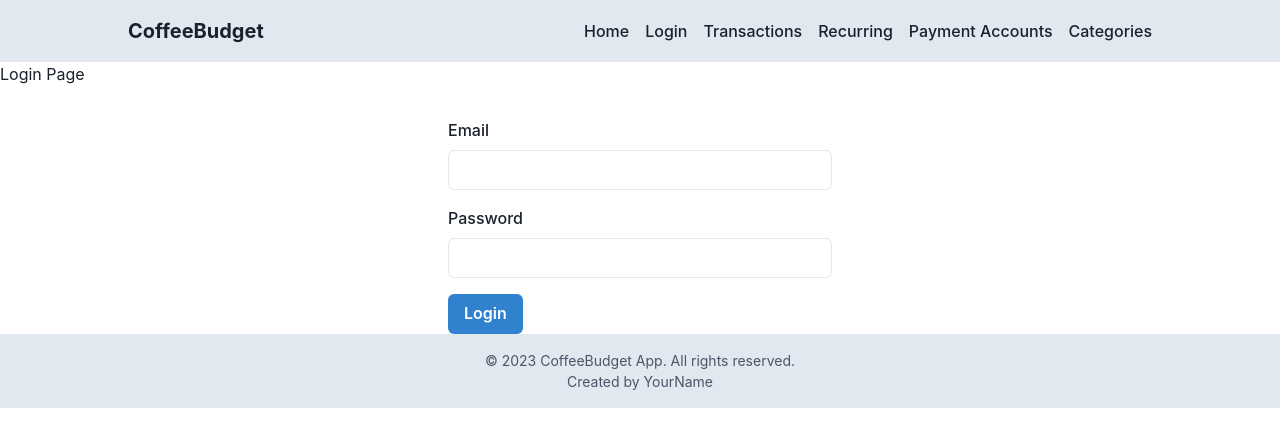
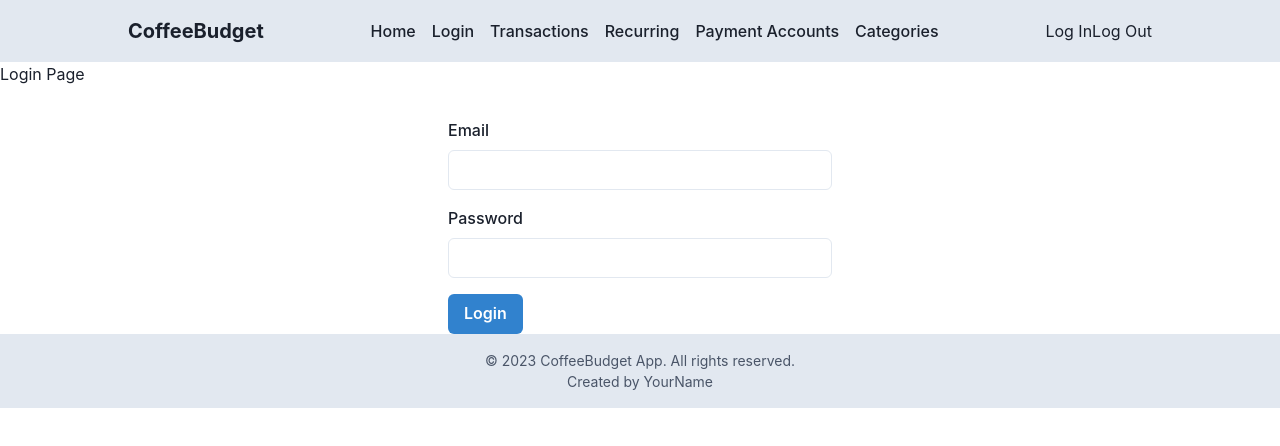
Before and after one commit to AleStranieri/coffee-budget-backoffice, a React (Create React App) app: page /login in a window 1280 px wide. Shown: the top 446 px of the page. Built offline with nearby package versions, Linux system fonts and the light colour scheme; no server answers.

Commit message:
first auth0 integration

```diff
--- a/package.json
+++ b/package.json
@@ -4,6 +4,7 @@
   "private": true,
   "dependencies": {
     "@apollo/client": "^3.7.14",
+    "@auth0/auth0-react": "^2.2.3",
     "@chakra-ui/icons": "^2.0.19",
     "@chakra-ui/react": "^2.8.2",
     "@emotion/react": "^11.11.0",
--- a/src/components/Header.js
+++ b/src/components/Header.js
@@ -1,6 +1,9 @@
 import React from 'react';
 import { Link } from 'react-router-dom';
 import { Box, Flex, Text } from '@chakra-ui/react';
+import LoginButton from './LoginButton';
+import Profile from './Profile';
+import LogoutButton from './LogoutButton';
 
 const Header = () => {
     const pages = [
@@ -23,7 +26,14 @@
                 <Link to={page.path}>{page.title}</Link>
             </Text>
             ))}
+
         </Flex>
+        <Text>
+                <LoginButton/>
+                <Profile/>
+                <LogoutButton />
+            </Text>
+
         </Flex>
     </Box>
     );
--- /dev/null
+++ b/src/components/LoginButton.js
@@ -0,0 +1,10 @@
+import { useAuth0 } from "@auth0/auth0-react";
+import React from "react";
+
+const LoginButton = () => {
+  const { loginWithRedirect } = useAuth0();
+
+  return <button onClick={() => loginWithRedirect()}>Log In</button>;
+};
+
+export default LoginButton;
--- /dev/null
+++ b/src/components/LogoutButton.js
@@ -0,0 +1,14 @@
+import { useAuth0 } from "@auth0/auth0-react";
+import React from "react";
+
+const LogoutButton = () => {
+  const { logout } = useAuth0();
+
+  return (
+    <button onClick={() => logout({ logoutParams: { returnTo: window.location.origin } })}>
+      Log Out
+    </button>
+  );
+};
+
+export default LogoutButton;
--- /dev/null
+++ b/src/components/Profile.js
@@ -0,0 +1,22 @@
+import { useAuth0 } from "@auth0/auth0-react";
+import React from "react";
+
+const Profile = () => {
+  const { user, isAuthenticated, isLoading } = useAuth0();
+
+  if (isLoading) {
+    return <div>Loading ...</div>;
+  }
+
+  return (
+    isAuthenticated && (
+      <div>
+        <img src={user.picture} alt={user.name} />
+        <h2>{user.name}</h2>
+        <p>{user.email}</p>
+      </div>
+    )
+  );
+};
+
+export default Profile;
--- a/src/components/TransactionList.js
+++ b/src/components/TransactionList.js
@@ -85,9 +85,9 @@
 
   const [deleteTransaction, { deleteLoading, deleteError }] = useMutation(DELETE_TRANSACTION);
 
-  useEffect(() => {
-    refetch();
-  }, [refetch]);
+  // useEffect(() => {
+  //   refetch();
+  // }, [refetch]);
 
   if (loading) {
     return <p>Loading...</p>;
--- a/src/index.js
+++ b/src/index.js
@@ -6,11 +6,20 @@
 
 // Replace ReactDOM.render with createRoot
 import { createRoot } from 'react-dom/client';
+import { Auth0Provider } from '@auth0/auth0-react';
 
 createRoot(document.getElementById('root')).render(
   <ChakraProvider>
     <ApolloProvider client={client}>
+    <Auth0Provider
+        domain={process.env.REACT_APP_AUTH0_DOMAIN}
+        clientId={process.env.REACT_APP_AUTH0_CLIENT_ID}
+        authorizationParams={{
+          redirect_uri: window.location.origin
+        }}
+      >
         <App />
+      </Auth0Provider>
     </ApolloProvider>
   </ChakraProvider>
 );
```
Also changed, not shown: 1 other file (tests, documents, lock files or other folders).
